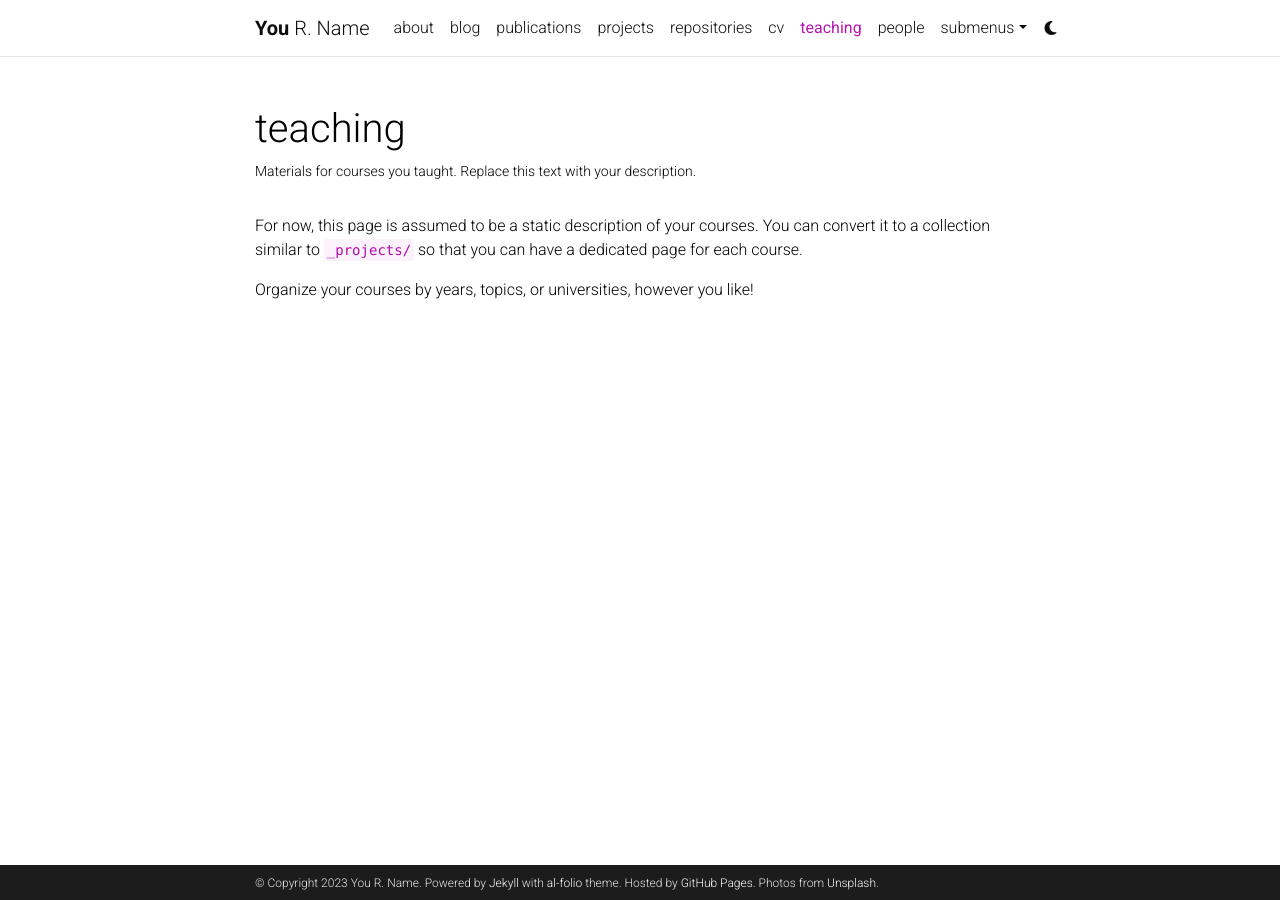
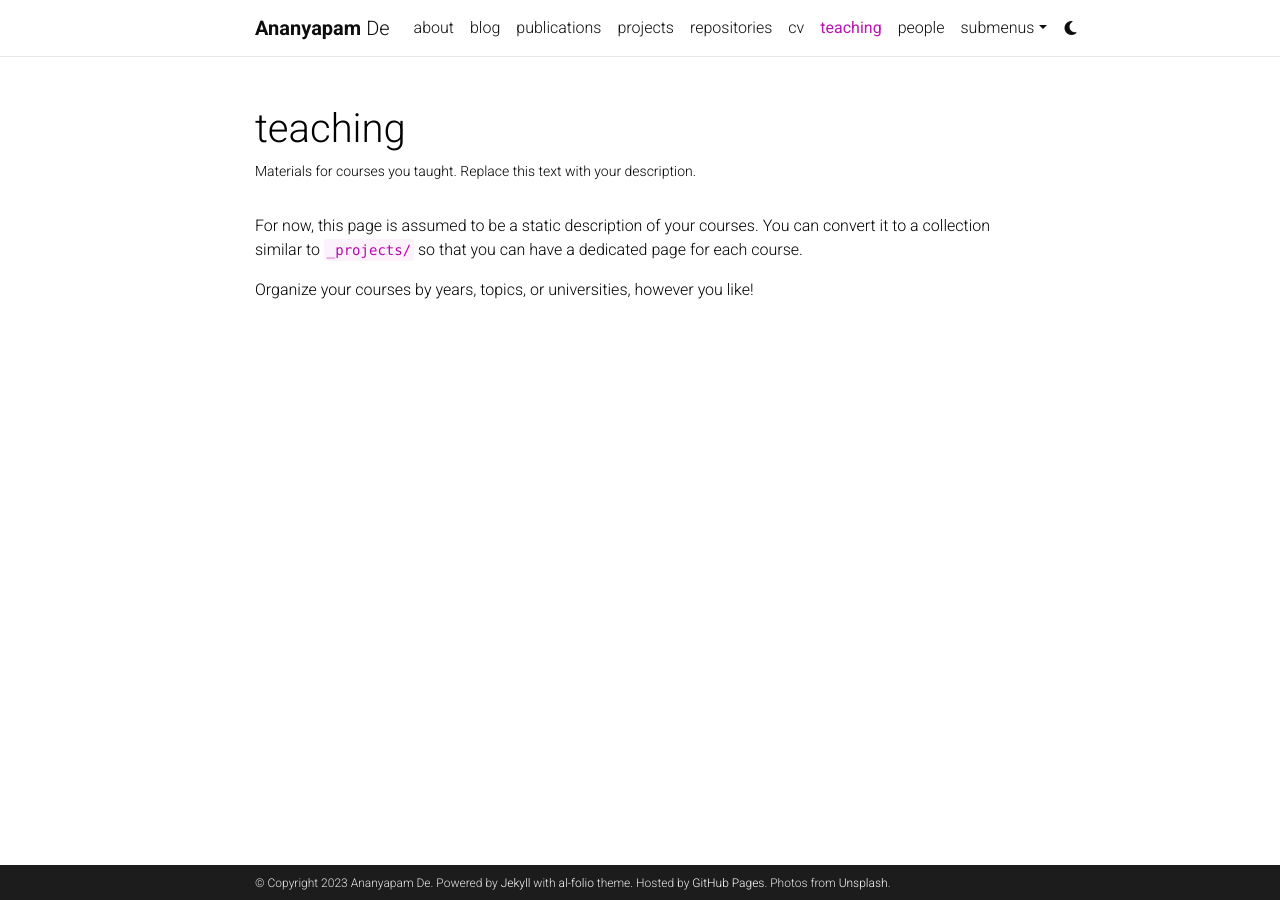
Before and after one commit to Ananyapam7/ananyapam7.github.io, a Jekyll site: the page built from _pages/teaching.md, in a window 1280 px wide. Built offline with Jekyll 4.4.1, drawn with Linux system fonts in a browser that asks for light colours; comment, search, counter and statistics services are not loaded; a style sheet for code colours, icons or effects is not loaded.

Commit message:
Edit stuff

```diff
--- a/_config.yml
+++ b/_config.yml
@@ -3,10 +3,10 @@
 # -----------------------------------------------------------------------------
 
 title: blank # the website title (if blank, full name will be used instead)
-first_name: You
-middle_name: R.
-last_name: Name
-email: you@example.com
+first_name: Ananyapam
+middle_name:
+last_name: De
+email: ananyapam7@gmail.com
 description: > # the ">" symbol means to ignore newlines until "footer_text:"
   A simple, whitespace theme for academics. Based on [*folio](https://github.com/bogoli/-folio) design.
 footer_text: >
@@ -18,8 +18,8 @@
 lang: en # the language of your site (for example: en, fr, cn, ru, etc.)
 icon: ⚛️  # the emoji used as the favicon (alternatively, provide image name in /assets/img/)
 
-url: https://alshedivat.github.io # the base hostname & protocol for your site
-baseurl: /al-folio # the subpath of your site, e.g. /blog/
+url: https://ananyapam7.github.io # the base hostname & protocol for your site
+baseurl:  # the subpath of your site, e.g. /blog/
 last_updated: false # set to true if you want to display last updated in the footer
 impressum_path:  # set to path to include impressum link in the footer, use the same path as permalink in a page, helps to conform with EU GDPR
 
```
